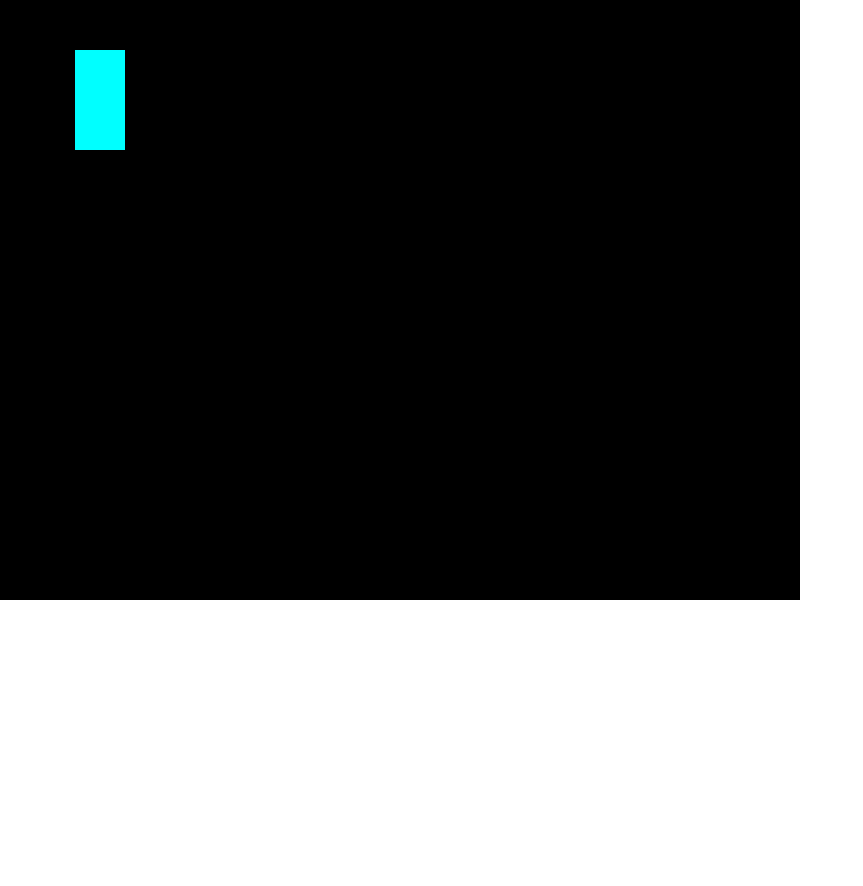
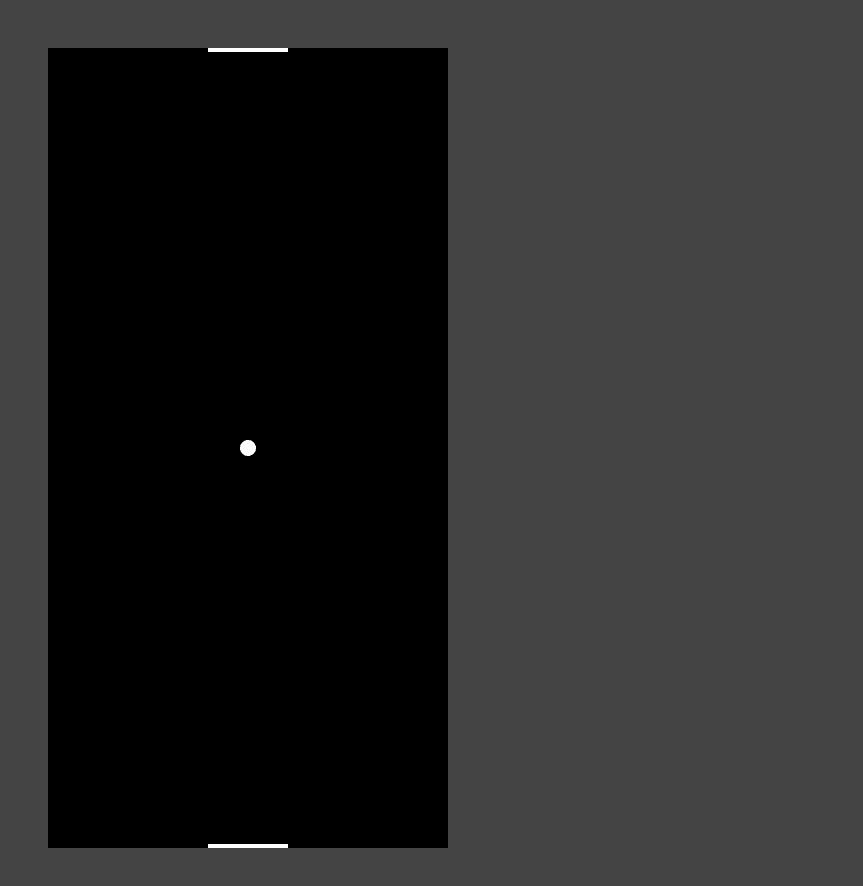
Before and after one commit to DouglasOrr/MDPPP, a website built with Vite: page index.html in a window 1280 px wide. Shown: the whole page, without its empty margins (0-863 px from the left). Before the commit the page ends 800 px from the top, so only its background shows below. Built offline with nearby package versions, Linux system fonts and the light colour scheme.

Commit message:
Put some objects on the screen

```diff
--- a/index.html
+++ b/index.html
@@ -5,7 +5,8 @@
     <title>MDPPP</title>
     <style>
       body {
-        margin: 0;
+        margin: 3em;
+        background-color: #444;
       }
     </style>
     <script type="module" src="/src/index.ts"></script>
--- a/src/index.ts
+++ b/src/index.ts
@@ -1,21 +1,39 @@
 import * as Phaser from "phaser"
 
-export default class Demo extends Phaser.Scene {
+const S = {
+  paddlew: 0.2,
+}
+
+const WHITE = 0xffffffff
+
+export default class Game extends Phaser.Scene {
+  ball: Phaser.GameObjects.Arc | null
+  paddles: Phaser.GameObjects.Rectangle[]
+
   constructor() {
-    super("demo")
+    super("game")
+    this.ball = null
+    this.paddles = []
   }
 
   preload(): void {}
 
   create(): void {
-    this.add.rectangle(100, 100, 50, 100, 0xff00ffff)
+    this.ball = this.add.circle(0, 0, 0.02, WHITE)
+    this.paddles = [
+      this.add.rectangle(0, -1, S.paddlew, 0.02, WHITE),
+      this.add.rectangle(0, 1, S.paddlew, 0.02, WHITE),
+    ]
+    const camera = this.cameras.main
+    camera.setZoom(camera.width, camera.height / 2)
+    camera.setScroll(-camera.width / 2, -camera.height / 2)
   }
 }
 
 export const game = new Phaser.Game({
   type: Phaser.AUTO,
   backgroundColor: "#000000",
-  width: 800,
-  height: 600,
-  scene: Demo,
+  width: 400,
+  height: 800,
+  scene: Game,
 })
```
